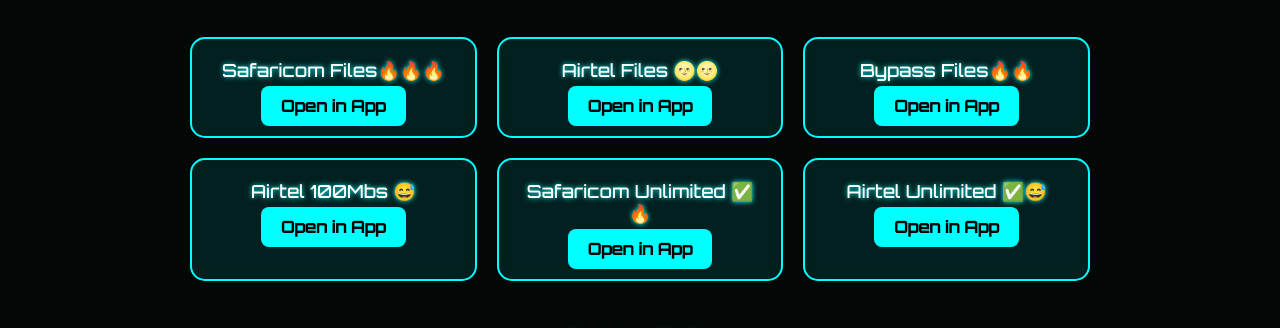
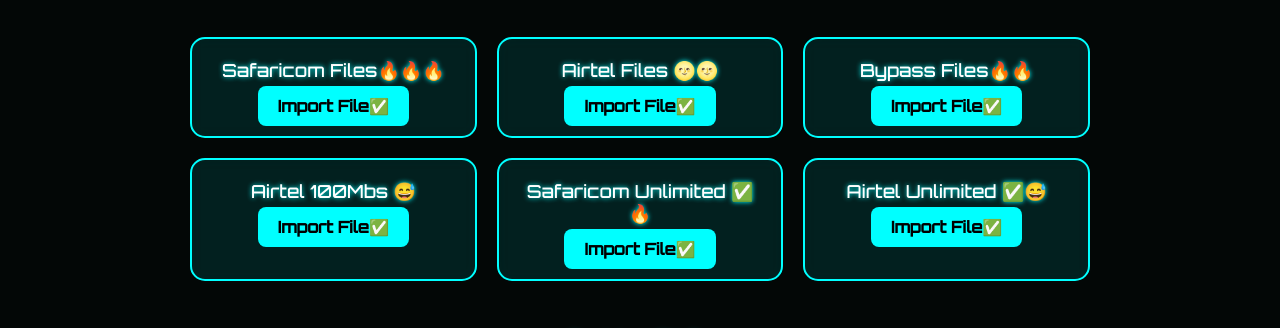
Before and after one commit to heis448/Kenya-Tech-Lab.Com, a plain HTML site: page vpn-files.html in a window 1280 px wide. Shown: the part 73-401 px from the top of the page. Drawn offline with Linux system fonts and the light colour scheme.

Commit message:
vpn-files.html

```diff
--- a/vpn-files.html
+++ b/vpn-files.html
@@ -193,7 +193,7 @@
       div.className = "file-item";
       div.innerHTML = `
         <div class="file-name">${file.name}</div>
-        <a class="download-link" href="${file.appUrl}" target="_blank">Open in App</a>
+        <a class="download-link" href="${file.appUrl}" target="_blank">Import File✅</a>
       `;
       fileListContainer.appendChild(div);
     });
```
